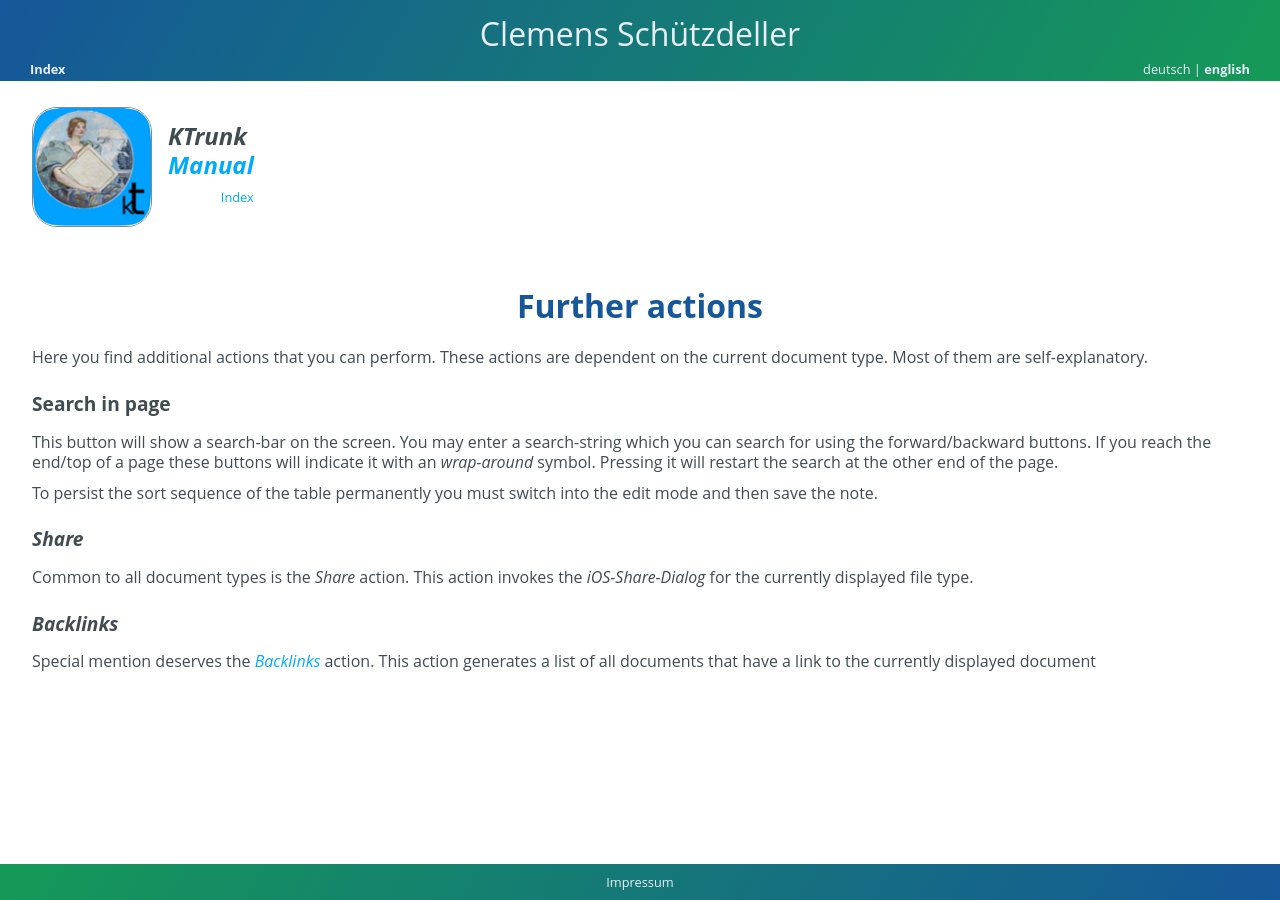
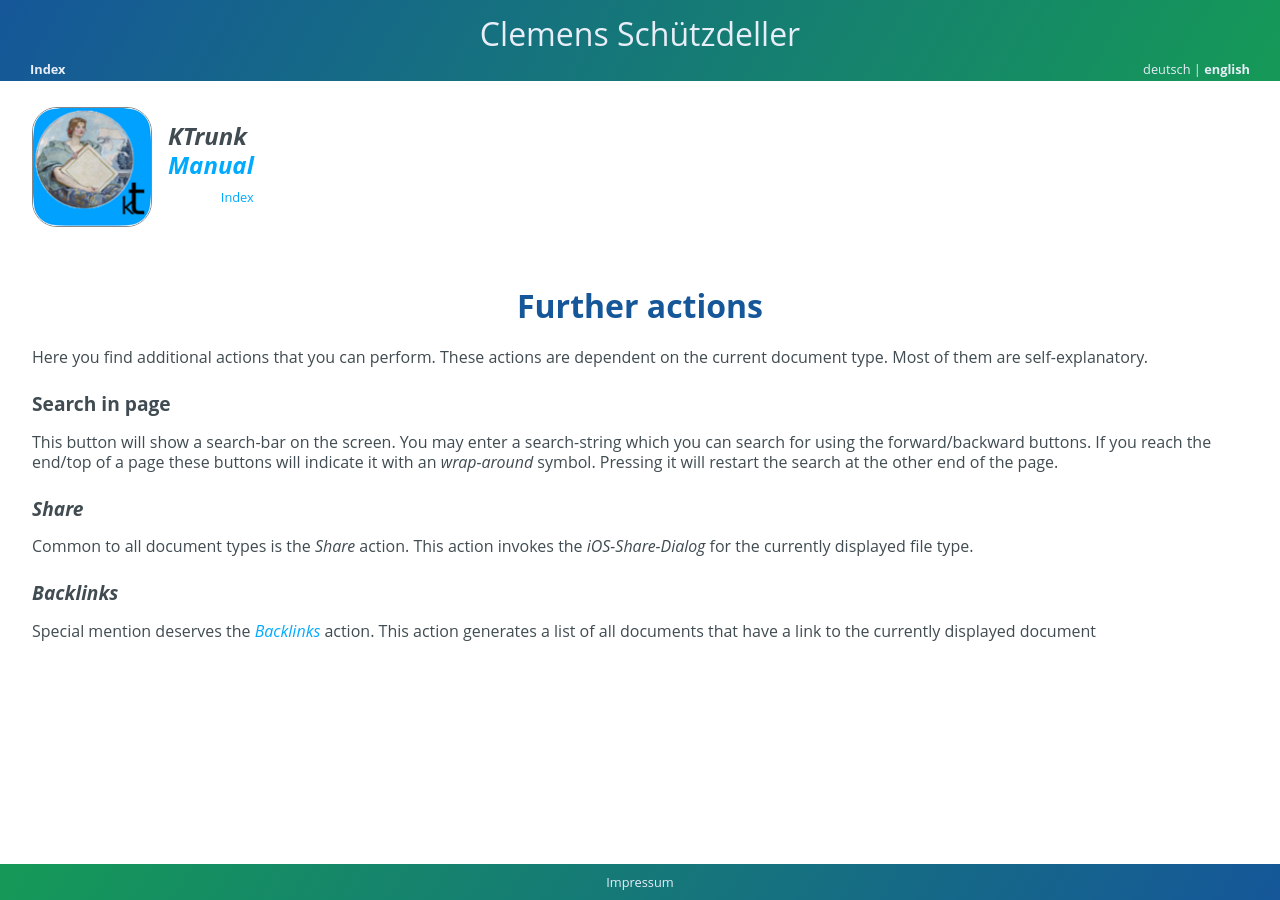
Before and after one commit to cs-LA/home, a Jekyll site: the page built from KTrunk/Manual/FurtherActions.md, in a window 1280 px wide. Built offline with Jekyll 4.4.1, drawn with Linux system fonts in a browser that asks for light colours; our own code applies the rules of GitHub Pages for plain Markdown files.

Commit message:
Update FurtherActions.md

```diff
--- a/KTrunk/Manual/FurtherActions.md
+++ b/KTrunk/Manual/FurtherActions.md
@@ -21,11 +21,7 @@
 <h4 id="SearchInPage"><span class="en">Search in page</span><span class="de">Auf der Seite suchen</span></h4>
 <p>
   <span class="en">This button will show a search-bar on the screen. You may enter a search-string which you can search for using the forward/backward buttons. If you reach the end/top of a page these buttons will indicate it with an <em>wrap-around</em> symbol. Pressing it will restart the search at the other end of the page.</span>
-  <span class="de">Diese Schaltfläche zeigt ein Suchelement auf dem Bildschirm an. Hier kann ein Suchbegriff eingegeben werden, nach dem man dann mit den Vorwarts-/Rückwarts-Schaltflächen suchen kann. Wenn man am AndeTAnfang einer Seite angekommen ist, ändert sich das Symbol der Schaltfläche in ein <em>Neubeginn</em>-Symbol.</span>
-</p>
-<p>
-  <span class="en">To persist the sort sequence of the table permanently you must switch into the edit mode and then save the note.</span>
-  <span class="de">Um die Sortierfolge der Tabelle permanent zu erhalten, muss man kurz in den Bearbeitungsmodus gehen und die Notiz dann speichern.</span>
+  <span class="de">Diese Schaltfläche zeigt ein Suchelement auf dem Bildschirm an. Hier kann ein Suchbegriff eingegeben werden, nach dem man dann mit den Vorwarts-/Rückwarts-Schaltflächen suchen kann. Wenn man am Ende/Anfang einer Seite angekommen ist, ändert sich das Symbol der Schaltfläche in ein <em>Neubeginn</em>-Symbol.</span>
 </p>
 <h4>
   <span class="en"><i>Share</i></span>
```
